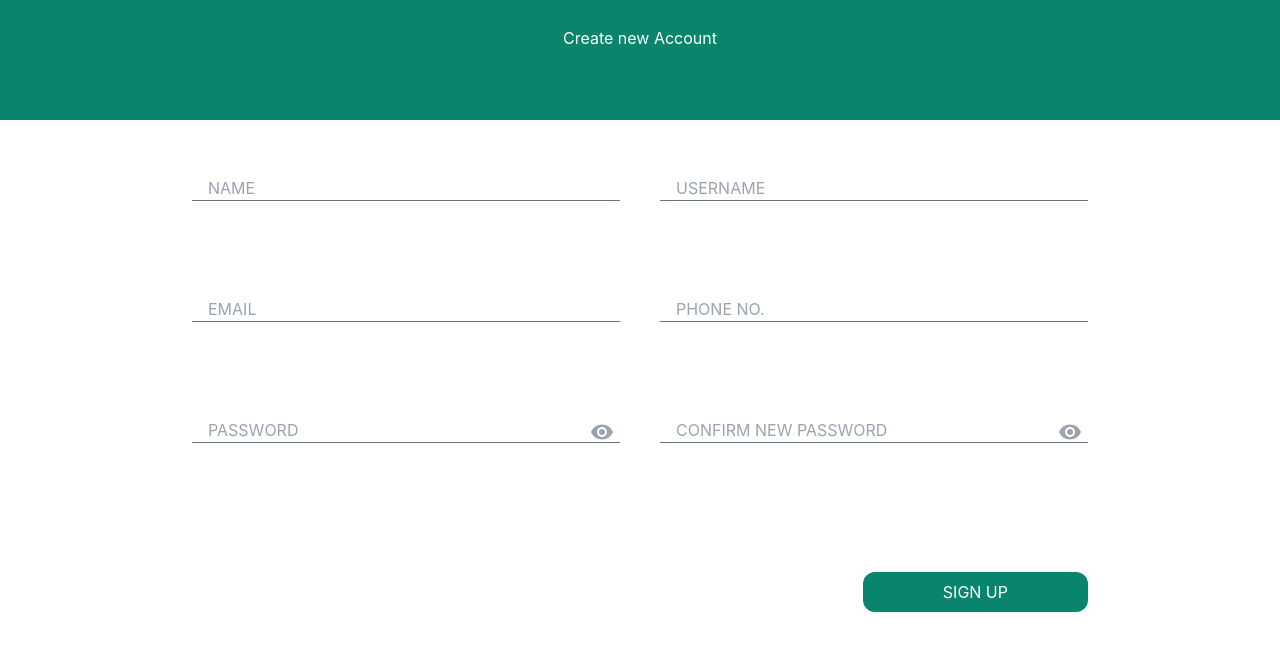
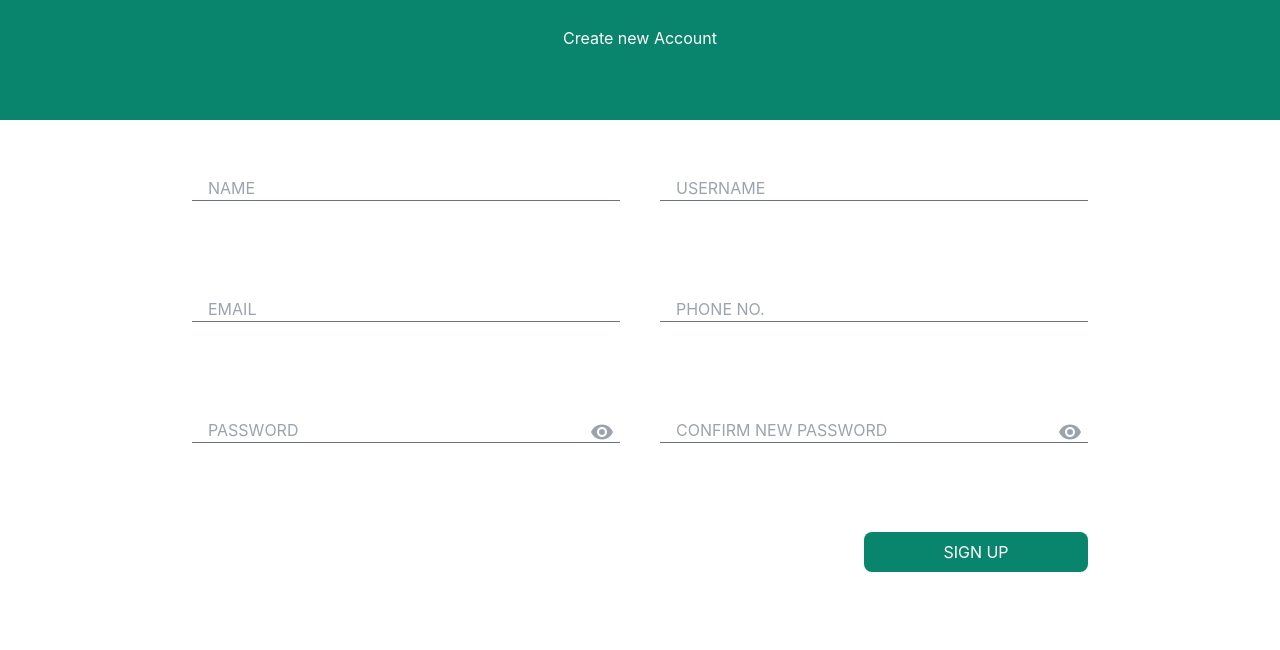
Before and after one commit to rsingh22006/react-assignment, a React (Create React App) app: page / in a window 1280 px wide. Shown: the top 650 px of the page. Built offline with nearby package versions, Linux system fonts and the light colour scheme.

Commit message:
modified signup button style

```diff
--- a/src/pages/Signup.jsx
+++ b/src/pages/Signup.jsx
@@ -191,7 +191,7 @@ export const Signup = () => {
                         <p className={`text-red text-left text-error-color text-sm pl-4 ${confirmNewPassError ? 'visible' : 'invisible'} h-10`}>CONFIRM PASSWORD must be same as PASSWORD</p>
                     </div>
                 </div>
-                <button type='submit' className='bg-[#0a856d] text-white px-20 py-2 rounded-xl mt-10 float-right'>SIGN UP</button>
+                <button type='submit' className='bg-[#0a856d] text-white h-10 w-56 py-2 rounded-lg float-right'>SIGN UP</button>
             </form>
         </div>
     )
```
